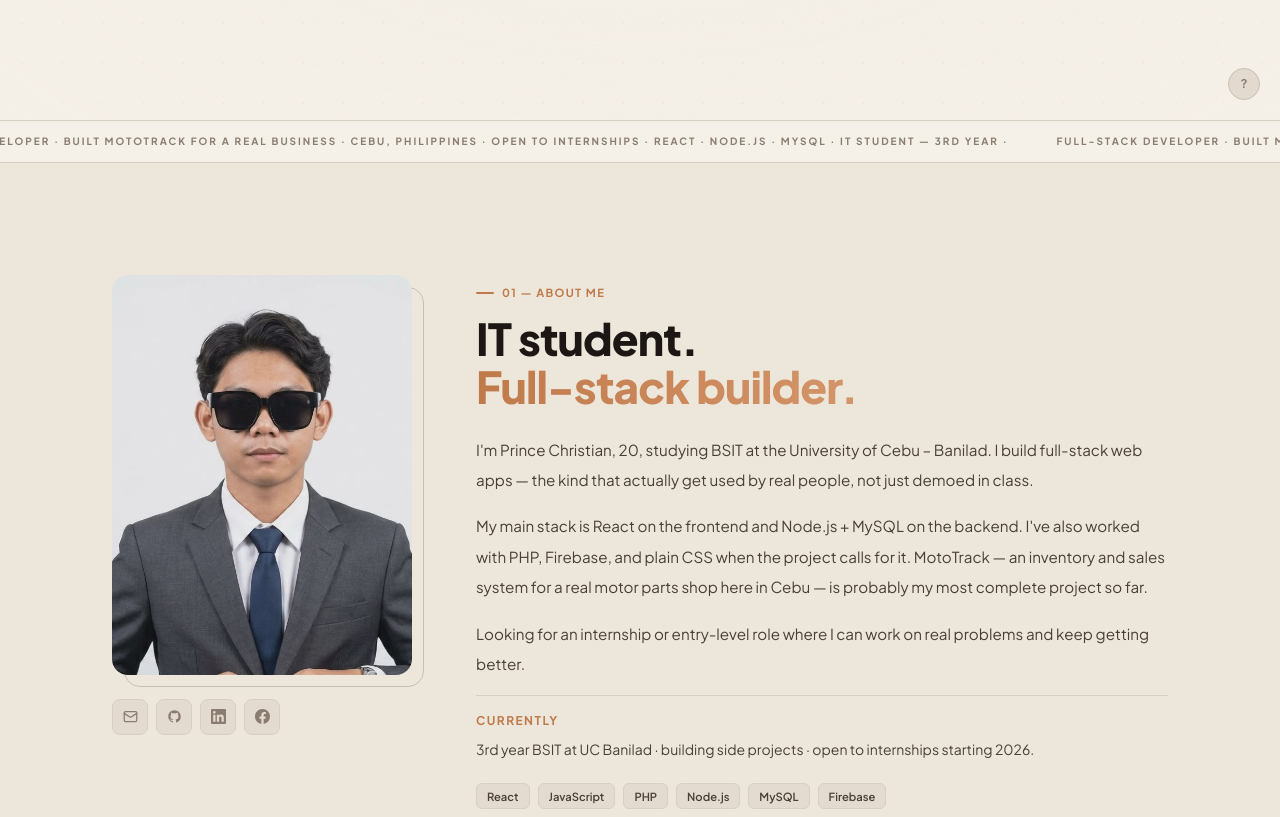
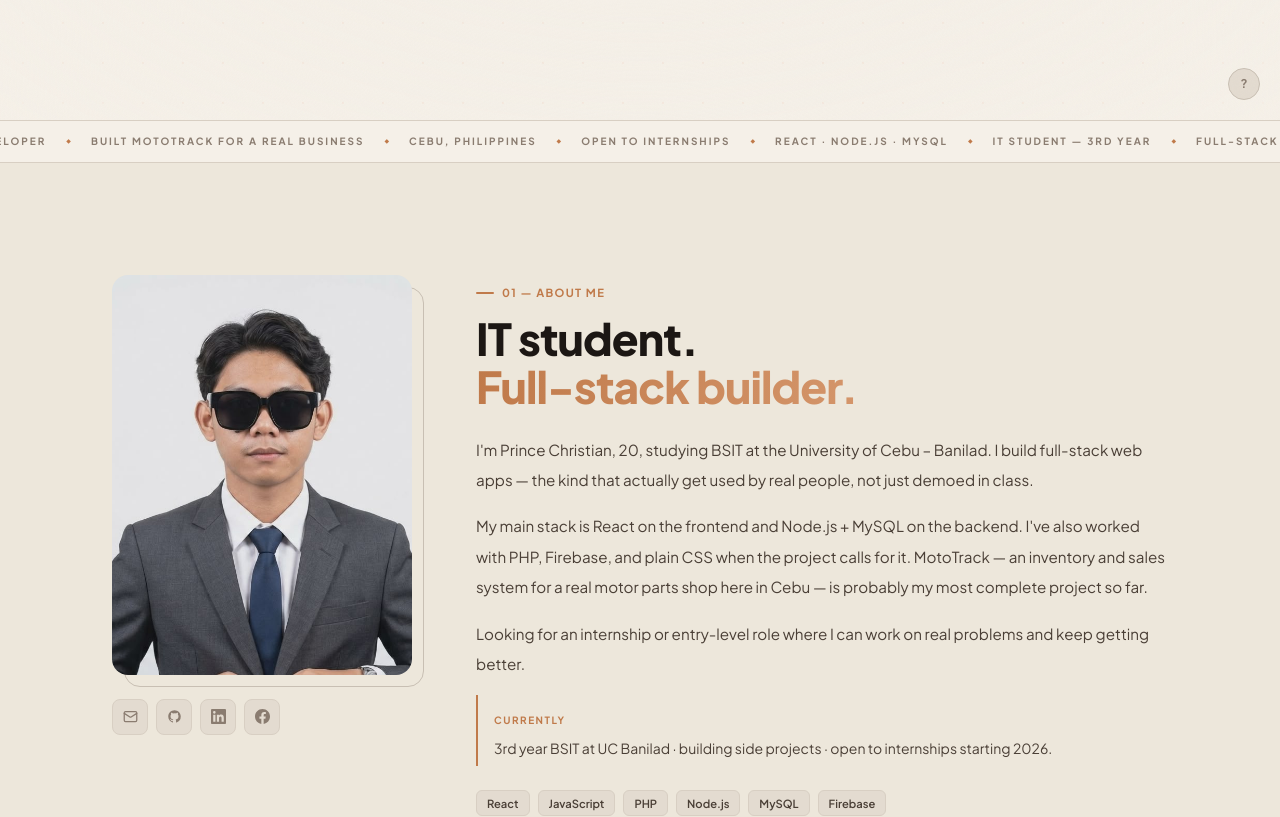
Before and after one commit to Prinss-git/Developer-Web-Profile, a React (Vite) app: page / in a window 1280 px wide. Shown: the part 680-1497 px from the top of the page. Built offline with nearby package versions, Linux system fonts and the light colour scheme.

Commit message:
feat: warm color palette and add parallax, heading scramble, marquee pause, and photo tilt

```diff
--- a/src/components/CTABanner.jsx
+++ b/src/components/CTABanner.jsx
@@ -13,8 +13,9 @@ export default function CTABanner() {
         </div>
         <a
           href="mailto:princechristianparnada@gmail.com"
-          className="btn btn-primary shrink-0 text-base px-6 py-3">
-          Let's talk →
+          className="btn btn-primary shrink-0 text-base px-6 py-3 group">
+          Let's talk
+          <span className="inline-block ml-1 transition-transform duration-200 group-hover:translate-x-1">→</span>
         </a>
       </div>
     </section>
--- a/src/components/FeaturedProjectCard.jsx
+++ b/src/components/FeaturedProjectCard.jsx
@@ -37,7 +37,7 @@ export default function FeaturedProjectCard({ project }) {
       <div className="grid md:grid-cols-2">
 
         {/* Image */}
-        <div className="relative h-56 md:h-auto bg-[var(--bg-3)] overflow-hidden group">
+        <div className="relative h-64 sm:h-72 md:h-auto bg-[var(--bg-3)] overflow-hidden group">
           {image ? (
             <>
             <img src={image} alt={title} loading="lazy"
--- a/src/components/Footer.jsx
+++ b/src/components/Footer.jsx
@@ -20,7 +20,7 @@ export default function Footer() {
             href="mailto:princechristianparnada@gmail.com"
             className="group inline-block font-extrabold leading-[0.88] tracking-tight text-[var(--tx)]
                        hover:text-[var(--ac)] transition-colors duration-300 break-all"
-            style={{ fontSize: 'clamp(1rem, 3.5vw, 3.75rem)' }}>
+            style={{ fontSize: 'clamp(1rem, 2.8vw, 3.5rem)' }}>
             princechristianparnada@gmail.com
             <span className="inline-block ml-3 opacity-0 -translate-x-2
                              group-hover:opacity-100 group-hover:translate-x-0
--- a/src/components/LoadingScreen.jsx
+++ b/src/components/LoadingScreen.jsx
@@ -4,8 +4,8 @@ export default function LoadingScreen({ onDone }) {
   const [phase, setPhase] = useState('visible')
 
   useEffect(() => {
-    const t1 = setTimeout(() => setPhase('fading'), 1000)
-    const t2 = setTimeout(() => { setPhase('done'); onDone?.() }, 1600)
+    const t1 = setTimeout(() => setPhase('fading'), 1200)
+    const t2 = setTimeout(() => { setPhase('done'); onDone?.() }, 1800)
     return () => { clearTimeout(t1); clearTimeout(t2) }
   }, [])
 
@@ -15,11 +15,11 @@ export default function LoadingScreen({ onDone }) {
     <div className={`fixed inset-0 z-[99999] flex items-center justify-center bg-[var(--bg)]
                     transition-opacity duration-500 ${phase === 'fading' ? 'opacity-0 pointer-events-none' : 'opacity-100'}`}>
       <div className="text-center select-none">
-        <p className="font-extrabold text-[var(--tx)]"
+        <p className="loader-text font-extrabold text-[var(--tx)]"
            style={{ fontSize: 'clamp(3rem, 10vw, 6rem)', letterSpacing: '-0.04em', lineHeight: 1 }}>
           PP
         </p>
-        <div className="mt-3 h-0.5 w-10 mx-auto rounded-full" style={{ background: 'var(--ac)' }} />
+        <div className="loader-bar mt-3 h-0.5 mx-auto rounded-full" style={{ background: 'var(--ac)' }} />
       </div>
     </div>
   )
--- a/src/components/Marquee.jsx
+++ b/src/components/Marquee.jsx
@@ -7,17 +7,21 @@ const ITEMS = [
   'IT Student — 3rd Year',
 ]
 
-const text = ITEMS.join(' · ') + ' · '
-
 export default function Marquee() {
   return (
     <div className="marquee-wrap overflow-hidden border-y border-[var(--border)] py-3 bg-[var(--bg)]"
          aria-hidden="true">
       <div className="marquee-inner flex whitespace-nowrap select-none">
         {[0, 1, 2, 3].map(i => (
-          <span key={i}
-                className="text-[10px] font-bold uppercase tracking-[0.2em] text-[var(--tx-3)] shrink-0 px-6">
-            {text}
+          <span key={i} className="flex items-center shrink-0">
+            {ITEMS.map((item, j) => (
+              <span key={j} className="flex items-center">
+                <span className="text-[10px] font-bold uppercase tracking-[0.2em] text-[var(--tx-3)] px-5">
+                  {item}
+                </span>
+                <span className="text-[6px]" style={{ color: 'var(--ac)' }}>◆</span>
+              </span>
+            ))}
           </span>
         ))}
       </div>
--- a/src/components/Navbar.jsx
+++ b/src/components/Navbar.jsx
@@ -1,4 +1,4 @@
-import { useState, useEffect } from 'react'
+import { useState, useEffect, useRef } from 'react'
 import { Menu, X } from 'lucide-react'
 import ThemeToggle from './ThemeToggle'
 import { useScrollSpy } from '../hooks/useScrollSpy'
@@ -12,15 +12,22 @@ const LINKS = [
 const IDS = LINKS.map(l => l.href.slice(1))
 
 export default function Navbar({ theme, toggleTheme }) {
-  const [scrolled, setScrolled] = useState(false)
-  const [open, setOpen] = useState(false)
-  const activeId = useScrollSpy(IDS)
+  const [scrolled, setScrolled]   = useState(false)
+  const [hidden, setHidden]       = useState(false)
+  const [open, setOpen]           = useState(false)
+  const activeId                  = useScrollSpy(IDS)
+  const lastY                     = useRef(0)
 
   useEffect(() => {
-    const fn = () => setScrolled(window.scrollY > 16)
+    const fn = () => {
+      const y = window.scrollY
+      setScrolled(y > 16)
+      if (!open) setHidden(y > lastY.current && y > 80)
+      lastY.current = y
+    }
     window.addEventListener('scroll', fn, { passive: true })
     return () => window.removeEventListener('scroll', fn)
-  }, [])
+  }, [open])
 
   const nav = (e, href) => {
     e.preventDefault()
@@ -29,24 +36,22 @@ export default function Navbar({ theme, toggleTheme }) {
   }
 
   return (
-    <header className={`fixed inset-x-0 top-0 z-50 transition-all duration-200
-      ${scrolled ? 'bg-[var(--bg)] border-b border-[var(--border)]' : 'bg-transparent'}`}>
+    <header className={`fixed inset-x-0 top-0 z-50 transition-all duration-300
+      ${scrolled ? 'bg-[var(--bg)] border-b border-[var(--border)]' : 'bg-transparent'}
+      ${hidden ? '-translate-y-full' : 'translate-y-0'}`}>
       <nav className="wrap h-[64px] flex items-center justify-between gap-4" aria-label="Main navigation">
 
-        {/* Left — availability */}
         <span className="hidden sm:flex items-center gap-2 text-[10px] font-bold uppercase tracking-[0.15em] text-[var(--tx-3)] shrink-0">
           Available for Internships &amp; Freelance
           <span className="text-[var(--border-2)]">|</span>
           2026
         </span>
 
-        {/* Mobile — name */}
         <a href="#" onClick={e => { e.preventDefault(); window.scrollTo({ top: 0, behavior: 'smooth' }) }}
            className="sm:hidden font-bold text-sm text-[var(--tx)]">
           Prince Parnada
         </a>
 
-        {/* Nav links */}
         <ul className="hidden md:flex items-center gap-0.5" role="list">
           {LINKS.map(({ label, href }) => {
             const active = activeId === href.slice(1)
--- a/src/components/SkillBadge.jsx
+++ b/src/components/SkillBadge.jsx
@@ -2,7 +2,8 @@ export default function SkillBadge({ name, context, primary = false }) {
   return (
     <div className="relative group/badge">
       <span className={`inline-flex items-center px-3 py-1.5 rounded-lg text-sm font-medium
-                       border transition-colors duration-150 cursor-default
+                       border transition-all duration-150 cursor-default
+                       hover:-translate-y-0.5
                        ${primary
                          ? 'bg-[var(--ac-dim)] border-[var(--ac)]/30 text-[var(--tx)] hover:border-[var(--ac)]/60'
                          : 'bg-[var(--bg-3)] border-[var(--border)] text-[var(--tx-2)] hover:border-[var(--border-2)] hover:text-[var(--tx)]'
--- a/src/sections/About.jsx
+++ b/src/sections/About.jsx
@@ -80,8 +80,8 @@ export default function About() {
               <WordReveal baseDelay={300}>
                 Looking for an internship or entry-level role where I can work on real problems and keep getting better.
               </WordReveal>
-              <div className="pt-2 border-t border-[var(--border)]">
-                <span className="text-xs font-bold uppercase tracking-[0.12em] text-[var(--ac)]">Currently</span>
+              <div className="pl-4 py-2 border-l-2" style={{ borderColor: 'var(--ac)' }}>
+                <span className="text-[10px] font-bold uppercase tracking-[0.15em] text-[var(--ac)]">Currently</span>
                 <p className="mt-1 text-sm text-[var(--tx-2)]">
                   3rd year BSIT at UC Banilad · building side projects · open to internships starting 2026.
                 </p>
--- a/src/sections/Projects.jsx
+++ b/src/sections/Projects.jsx
@@ -33,7 +33,7 @@ export default function Projects() {
 
         {/* Featured */}
         {featured && (
-          <div data-r className="reveal mb-5">
+          <div data-r className="reveal-scale mb-5">
             <FeaturedProjectCard project={featured} />
           </div>
         )}
--- a/src/styles/animations.css
+++ b/src/styles/animations.css
@@ -1,3 +1,15 @@
+/* Loading screen */
+@keyframes loader-in {
+  from { opacity: 0; transform: scale(0.85); }
+  to   { opacity: 1; transform: scale(1); }
+}
+@keyframes loader-bar {
+  from { width: 0; opacity: 0; }
+  to   { width: 2.5rem; opacity: 1; }
+}
+.loader-text { animation: loader-in  0.5s cubic-bezier(.22,.68,0,1.2) 0.1s both; }
+.loader-bar  { animation: loader-bar 0.5s ease 0.45s both; }
+
 /* Ripple */
 @keyframes ripple {
   0%   { transform: scale(0); opacity: 0.5; }
```
